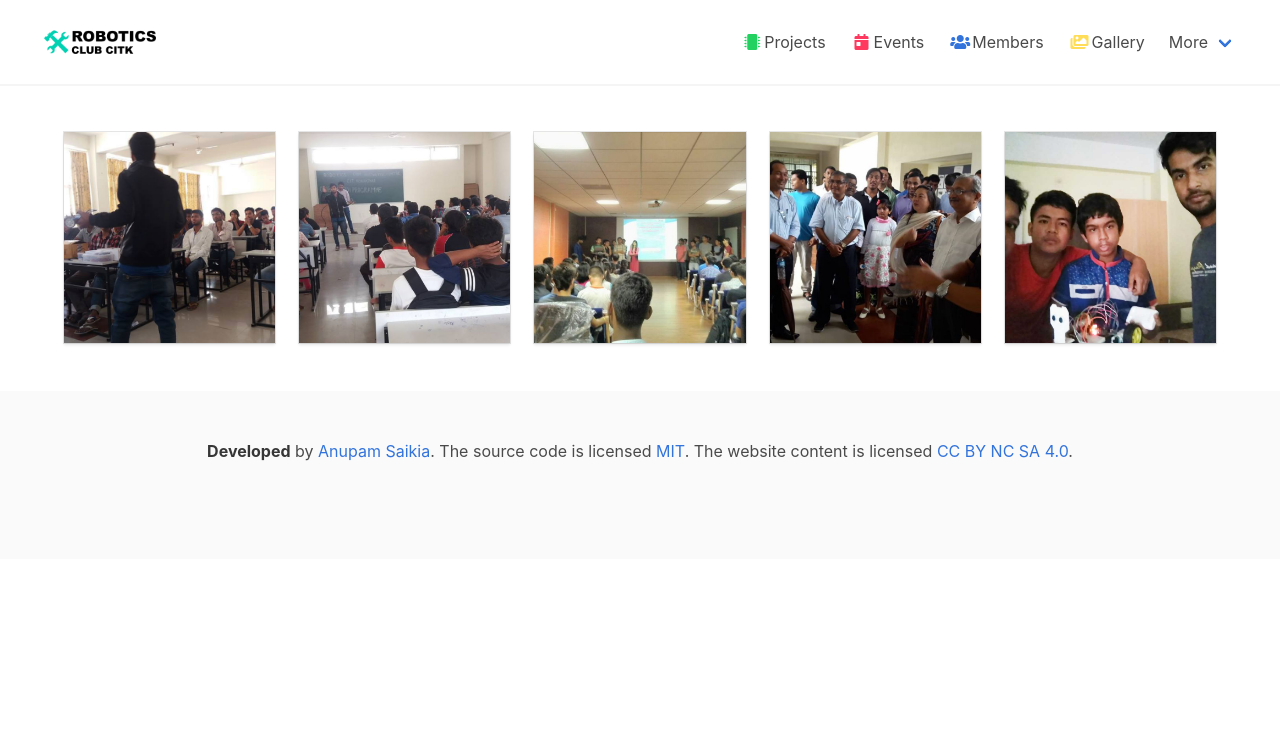
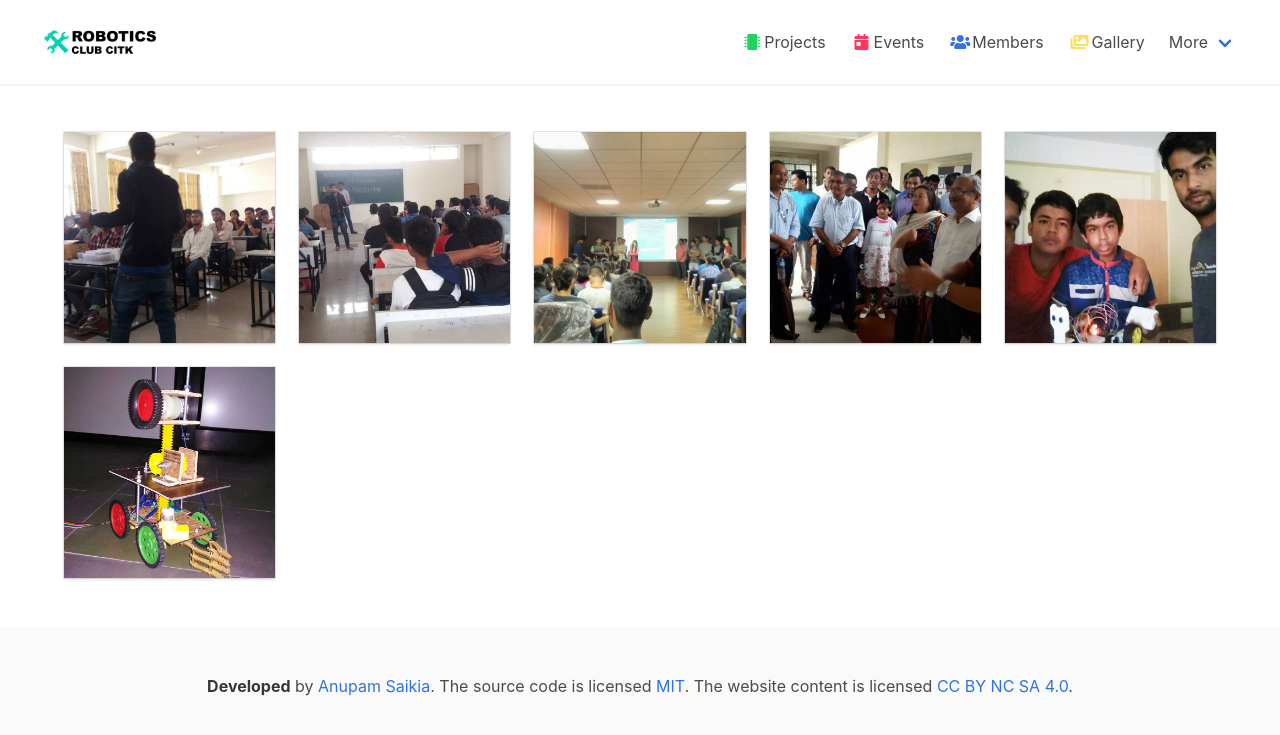
Before and after one commit to robotics-club-citk/robotics-club-citk.github.io, a Jekyll site: the page built from gallery.html, in a window 1280 px wide. Shown: the top 735 px of the page. Built offline with Jekyll 4.4.1, drawn with Linux system fonts in a browser that asks for light colours.

Commit message:
added 1 pic in gallery

```diff
--- a/gallery.html
+++ b/gallery.html
@@ -15,4 +15,6 @@ images:
     caption: Inauguration of Robotics Club CIT Kokrajhar
   - path: 'assets/img/gallery/IMG_20170827_150413.jpg'
     size: 1024x768
+  - path: 'assets/img/gallery/IMG_20170827_195926.jpg'
+    size: 768x1024
 ---
```
Also changed, not shown: assets/img/gallery/IMG_20170827_195926.jpg (added).
